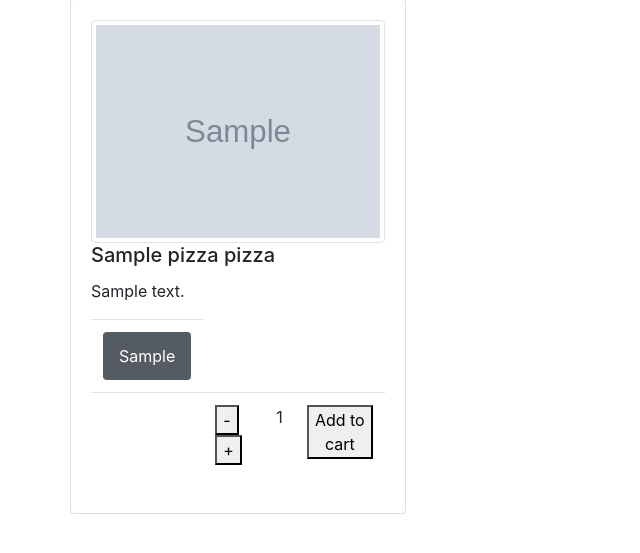
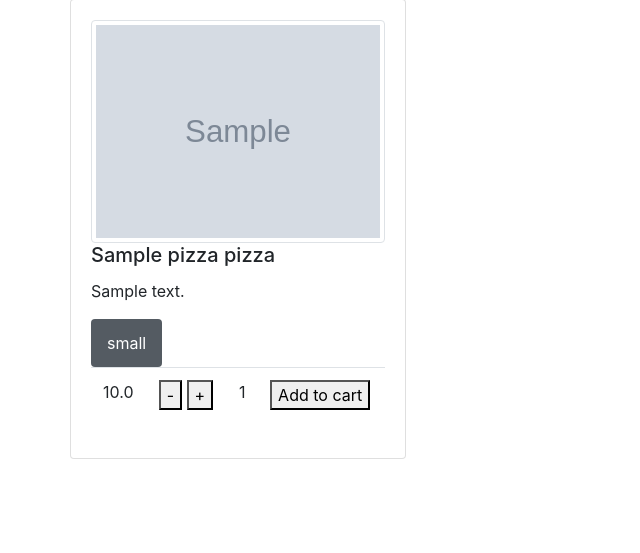
Before and after one commit to chenpocufa/DjangoPizzaShop, a Django app: page / in a window 1280 px wide. Shown: the part 185-738 px from the top of the page, without its empty margins (0-640 px from the left). Run offline with Django 3.2, Linux system fonts and the light colour scheme; tables that the repository leaves empty hold one stand-in row (values such as "Sample post"); grey boxes marked "Sample" are stand-in pictures; some libraries are stand-ins or nearby versions.

Commit message:
refactor finished

```diff
--- a/catalog/admin.py
+++ b/catalog/admin.py
@@ -4,6 +4,8 @@ from .models import Category, Pizza, Size
 
 class SizeInline(admin.TabularInline):
     model = Size
+    extra = 0
+    max_num = 2
 
 
 class PizzaAdmin(admin.ModelAdmin):
--- a/catalog/models.py
+++ b/catalog/models.py
@@ -42,13 +42,24 @@ class Pizza(models.Model):
         _fields = ['name'] if fields is None else fields
         return model_to_dict(self, fields=_fields)
 
+    @property
+    def default_price(self):
+        active = self.sizes.filter(active=True).first()
+        if not active:
+            raise Exception(f'Active size not set. {self}')
+        return active.price
+
     # @property
     # def sizes(self):
     #     return self.size_set.all()
 
 
 class Size(models.Model):
-    type = models.CharField(max_length=20)
+    CHOICES = (
+        ('small', 'Small'),
+        ('large', 'Large'),
+    )
+    type = models.CharField(max_length=20, choices=CHOICES)
     price = models.FloatField(default=0)
     pizza = models.ForeignKey(Pizza, on_delete=models.CASCADE, related_name='sizes')
     active = models.BooleanField(default=False)
--- a/shop/static/shop/js/home.js
+++ b/shop/static/shop/js/home.js
@@ -50,7 +50,7 @@ class Filter {
 class Pizza {
     constructor() {
         this.itemSelector = '.card';
-        this.sizeBtnSelector = '#size button';
+        this.sizeBtnSelector = '.card button';
         this.minusBtn = '.btn-minus';
         this.plusBtn = '.btn-plus';
 
@@ -71,7 +71,8 @@ class Pizza {
         let calculatorPrice = data.price;
 
         if (Btn.is(".btn-secondary")){
-            sizeButtons.removeClass('active');
+            let sizeChoice = Btn.closest('.size');
+            sizeChoice.find('button').removeClass('active');
             Btn.addClass('active');
             $.extend(data, Btn.data());
             priceArea.html(`${data.price}`);
--- a/shop/templates/shop/home.html
+++ b/shop/templates/shop/home.html
@@ -18,29 +18,27 @@
              data-id="{{ pizza.id }}"
              data-name="{{ pizza.name }}"
              data-quantity="1"
-             data-size="Small"
-             data-price="{{ pizza.price_small }}">
+             data-size="small"
+             data-price="{{ pizza.default_price }}">
 
             <div class="card-body">
                 <img class="img-thumbnail" src="{{ pizza.photo.url }}" alt="{{ post.name }}">
                 <h5 class="card-title">{{ pizza.name }} pizza</h5>
                 <p class="card-text">{{ pizza.description }}</p>
-                <table class="table" id="size">
+                <div class="size">
+                    {% for size in pizza.sizes.all %}
+                        <button type="button" class="btn btn-secondary {% if size.active %}active{% endif %}"
+                                data-size="{{ size.type }}"
+                                data-price="{{ size.price }}">
+                            {{ size.type }}
+                        </button>
+                    {% endfor %}
+                </div>
+                <table class="table">
 <!--                    change id to class-->
                     <tbody>
-                    <tr>
-                        {% for size in pizza.sizes.all %}
-                        <td>
-                            <button type="button" class="btn btn-secondary {% if size.active %}active{% endif %}"
-                                    data-size="{{ size.type }}"
-                                    data-price="{{ size.price }}">
-                                {{ size.type }}
-                            </button>
-                        </td>
-                        {% endfor %}
-                    </tr>
                     <tr class="calculator" id="{{ pizza.id }}">
-                        <td class="calculator-price">{{ pizza.price_small }}</td>
+                        <td class="calculator-price">{{ pizza.default_price }}</td>
                         <td>
                             <button type="button" class="btn-minus">-</button>
                             <button type="button" class="btn-plus">+</button>
```
